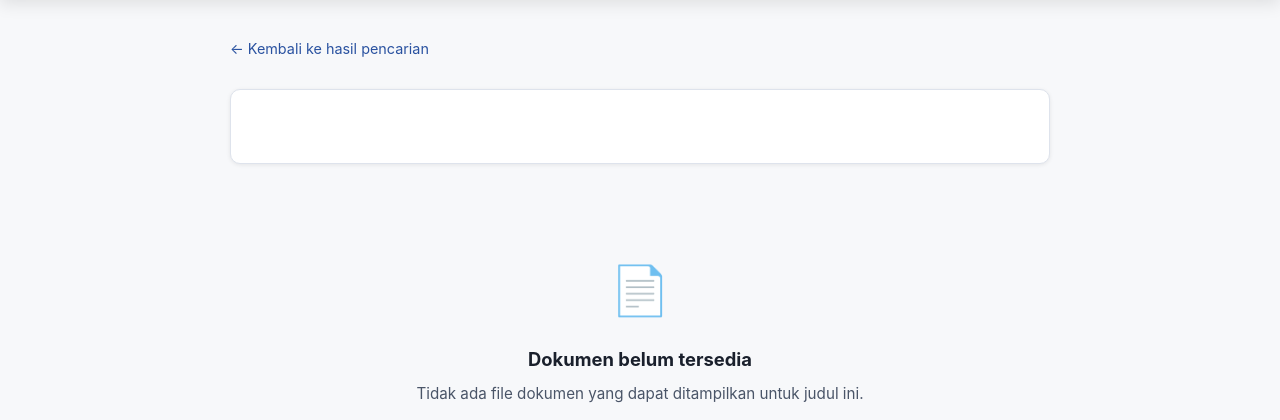
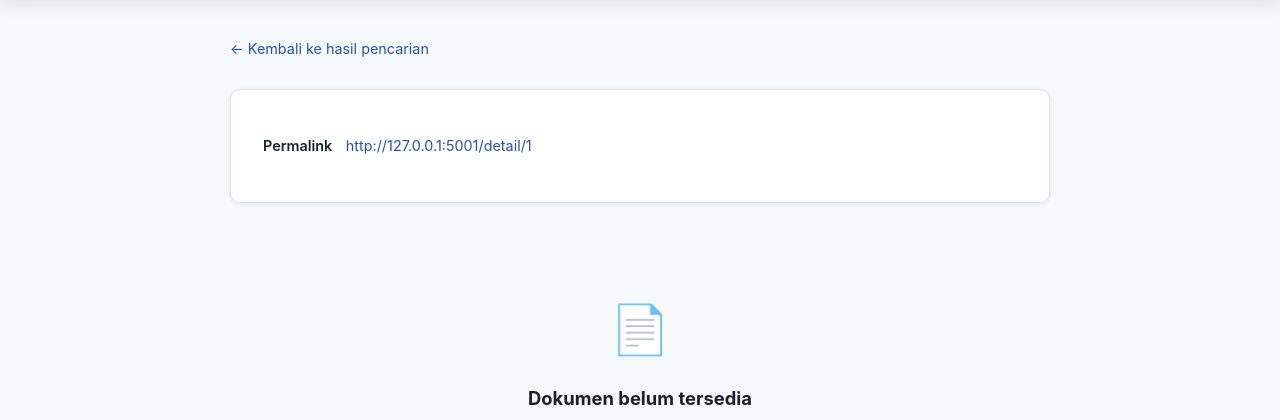
Before and after one commit to takdim/aim-repository, a Flask app: page /detail/1 in a window 1280 px wide. Shown: the part 62-482 px from the top of the page. Run offline with Flask 3, Linux system fonts and the light colour scheme.

Commit message:
add permalink in detail

```diff
--- a/app/routes.py
+++ b/app/routes.py
@@ -1,5 +1,6 @@
 import re
 import os
+from html import escape
 from datetime import date
 
 from flask import (
@@ -14,6 +15,7 @@ from flask import (
 )
 
 from .services.pdf_renderer import pdf_renderer
+from .services.cache import metadata_cache
 from .services.repository_client import repository_client
 from .services.rta_client import rta_client
 
@@ -22,6 +24,7 @@ main = Blueprint("main", __name__)
 ITEMS_PER_PAGE = 20
 MIN_YEAR = 1976
 COMBINED_FETCH_LIMIT = int(os.environ.get("COMBINED_FETCH_LIMIT", "120"))
+SITE_BASE_URL = os.environ.get("SITE_BASE_URL", "http://127.0.0.1:5001").rstrip("/")
 
 
 # ─── Helpers ─────────────────────────────────────────────────────────────────
@@ -55,6 +58,30 @@ def _short_abstract(text: str, max_len: int = 380) -> str:
     if len(clean) <= max_len:
         return clean
     return clean[: max_len - 1].rstrip() + "…"
+
+
+def _absolute_url(path_or_url: str) -> str:
+    if path_or_url.startswith("http://") or path_or_url.startswith("https://"):
+        return path_or_url
+    if not path_or_url.startswith("/"):
+        path_or_url = "/" + path_or_url
+    return SITE_BASE_URL + path_or_url
+
+
+def _publication_date(year_text: str) -> str:
+    year = (year_text or "").strip()
+    return f"{year}/01/01" if re.fullmatch(r"\d{4}", year) else ""
+
+
+def _find_open_doc_for_pdf(eprint) -> object | None:
+    preferred = next((d for d in eprint.documents if d.doc_type == "full_text" and not d.is_restricted), None)
+    if preferred is not None:
+        return preferred
+    return next((d for d in eprint.documents if not d.is_restricted), None)
+
+
+def _bool_robots_value() -> str:
+    return "index,follow" if os.environ.get("ALLOW_ROBOTS_INDEX", "0") == "1" else "noindex,nofollow"
 
 
 def _collect_repository_items(q: str, year_filter: int | None, limit: int) -> list[dict]:
@@ -244,7 +271,30 @@ def detail(eprint_id: str):
             back_url=back_url,
         ), 500
 
-    return render_template("detail.html", eprint=eprint, back_url=back_url)
+    open_doc = _find_open_doc_for_pdf(eprint)
+    citation_pdf_url = ""
+    if open_doc is not None:
+        citation_pdf_url = _absolute_url(
+            url_for("main.api_pdf_inline", eprint_id=eprint.eprint_id, doc_type=open_doc.doc_type)
+        )
+
+    citation_page_url = _absolute_url(url_for("main.detail", eprint_id=eprint.eprint_id))
+    source_uri = f"https://repository.unhas.ac.id/id/eprint/{eprint.eprint_id}"
+
+    return render_template(
+        "detail.html",
+        eprint=eprint,
+        back_url=back_url,
+        canonical_url=citation_page_url,
+        meta_robots=_bool_robots_value(),
+        citation_title=eprint.title,
+        citation_author=eprint.author,
+        citation_publication_date=_publication_date(eprint.year),
+        citation_pdf_url=citation_pdf_url,
+        citation_abstract_url=citation_page_url,
+        detail_uri=citation_page_url,
+        source_uri=source_uri,
+    )
 
 
 @main.route("/detail-rta/<source_id>")
@@ -266,7 +316,20 @@ def detail_rta(source_id: str):
             back_url=back_url,
         ), 500
 
-    return render_template("rta_detail.html", item=detail_data, back_url=back_url)
+    citation_page_url = _absolute_url(url_for("main.detail_rta", source_id=source_id))
+    return render_template(
+        "rta_detail.html",
+        item=detail_data,
+        back_url=back_url,
+        canonical_url=citation_page_url,
+        meta_robots=_bool_robots_value(),
+        citation_title=detail_data.get("title", ""),
+        citation_author=detail_data.get("author", ""),
+        citation_publication_date=_publication_date(str(detail_data.get("year", ""))),
+        citation_abstract_url=citation_page_url,
+        detail_uri=citation_page_url,
+        source_uri=detail_data.get("source_url", ""),
+    )
 
 
 @main.route("/view/<eprint_id>/<doc_type>")
@@ -385,3 +448,75 @@ def rta_login_check():
     result = rta_client.login_check()
     status_code = 200 if result.get("ok") else 400
     return jsonify(result), status_code
+
+
+@main.route("/robots.txt")
+def robots_txt():
+    if os.environ.get("ALLOW_ROBOTS_INDEX", "0") == "1":
+        content = (
+            "User-agent: *\n"
+            "Allow: /\n"
+            "Disallow: /api/rta/\n"
+            "Disallow: /search\n"
+            f"Sitemap: {_absolute_url('/sitemap.xml')}\n"
+        )
+    else:
+        content = "User-agent: *\nDisallow: /\n"
+
+    return Response(content, mimetype="text/plain; charset=utf-8")
+
+
+@main.route("/sitemap.xml")
+def sitemap_xml():
+    cache_key = "seo:sitemap:xml"
+    cached = metadata_cache.get(cache_key)
+    if cached:
+        return Response(cached, mimetype="application/xml; charset=utf-8")
+
+    urls: list[str] = [_absolute_url(url_for("main.index"))]
+
+    enable_sitemap = os.environ.get("ENABLE_SITEMAP", "0") == "1"
+    sitemap_limit = int(os.environ.get("SITEMAP_LIMIT", "200"))
+
+    if enable_sitemap:
+        current_year = date.today().year
+        collected = 0
+        page = 1
+        total_pages = 1
+        while collected < sitemap_limit and page <= total_pages:
+            results, pagination = repository_client.browse_by_year(current_year, page, "")
+            total_pages = pagination.get("total_pages", 1)
+            for item in results:
+                urls.append(_absolute_url(url_for("main.detail", eprint_id=item.eprint_id)))
+                collected += 1
+                if collected >= sitemap_limit:
+                    break
+            if not results:
+                break
+            page += 1
+
+        rta_items = rta_client.search_approved("", current_year, min(120, sitemap_limit))
+        for item in rta_items:
+            source_id = str(item.get("source_id", "")).strip()
+            if source_id.isdigit():
+                urls.append(_absolute_url(url_for("main.detail_rta", source_id=source_id)))
+
+    seen = set()
+    unique_urls = []
+    for url in urls:
+        if url in seen:
+            continue
+        seen.add(url)
+        unique_urls.append(url)
+
+    xml_parts = ['<?xml version="1.0" encoding="UTF-8"?>']
+    xml_parts.append('<urlset xmlns="http://www.sitemaps.org/schemas/sitemap/0.9">')
+    for url in unique_urls:
+        xml_parts.append("  <url>")
+        xml_parts.append(f"    <loc>{escape(url)}</loc>")
+        xml_parts.append("  </url>")
+    xml_parts.append("</urlset>")
+
+    xml = "\n".join(xml_parts)
+    metadata_cache.set(cache_key, xml, ttl=900)
+    return Response(xml, mimetype="application/xml; charset=utf-8")
--- a/app/templates/detail.html
+++ b/app/templates/detail.html
@@ -2,6 +2,16 @@
 
 {% block title %}
   {% if eprint is defined %}{{ eprint.title[:60] }} — Unhas Repo{% else %}Detail Dokumen{% endif %}
+{% endblock %}
+
+{% block extra_head %}
+  {% if canonical_url %}<link rel="canonical" href="{{ canonical_url }}" />{% endif %}
+  {% if meta_robots %}<meta name="robots" content="{{ meta_robots }}" />{% endif %}
+  {% if citation_title %}<meta name="citation_title" content="{{ citation_title }}" />{% endif %}
+  {% if citation_author %}<meta name="citation_author" content="{{ citation_author }}" />{% endif %}
+  {% if citation_publication_date %}<meta name="citation_publication_date" content="{{ citation_publication_date }}" />{% endif %}
+  {% if citation_pdf_url %}<meta name="citation_pdf_url" content="{{ citation_pdf_url }}" />{% endif %}
+  {% if citation_abstract_url %}<meta name="citation_abstract_html_url" content="{{ citation_abstract_url }}" />{% endif %}
 {% endblock %}
 
 {% block body %}
@@ -35,6 +45,9 @@
       <div class="eprint-meta">
         {% if eprint.author %}<div class="meta-row"><span class="meta-label">Penulis</span><span>{{ eprint.author }}</span></div>{% endif %}
         {% if eprint.year %}<div class="meta-row"><span class="meta-label">Tahun</span><span>{{ eprint.year }}</span></div>{% endif %}
+        {% if detail_uri %}
+        <div class="meta-row"><span class="meta-label">Permalink</span><span><a href="{{ detail_uri }}" target="_blank" rel="noopener">{{ detail_uri }}</a></span></div>
+        {% endif %}
       </div>
 
       {% if eprint.abstract %}
```
Also changed, not shown: app/templates/rta_detail.html (+12 -0 lines).
